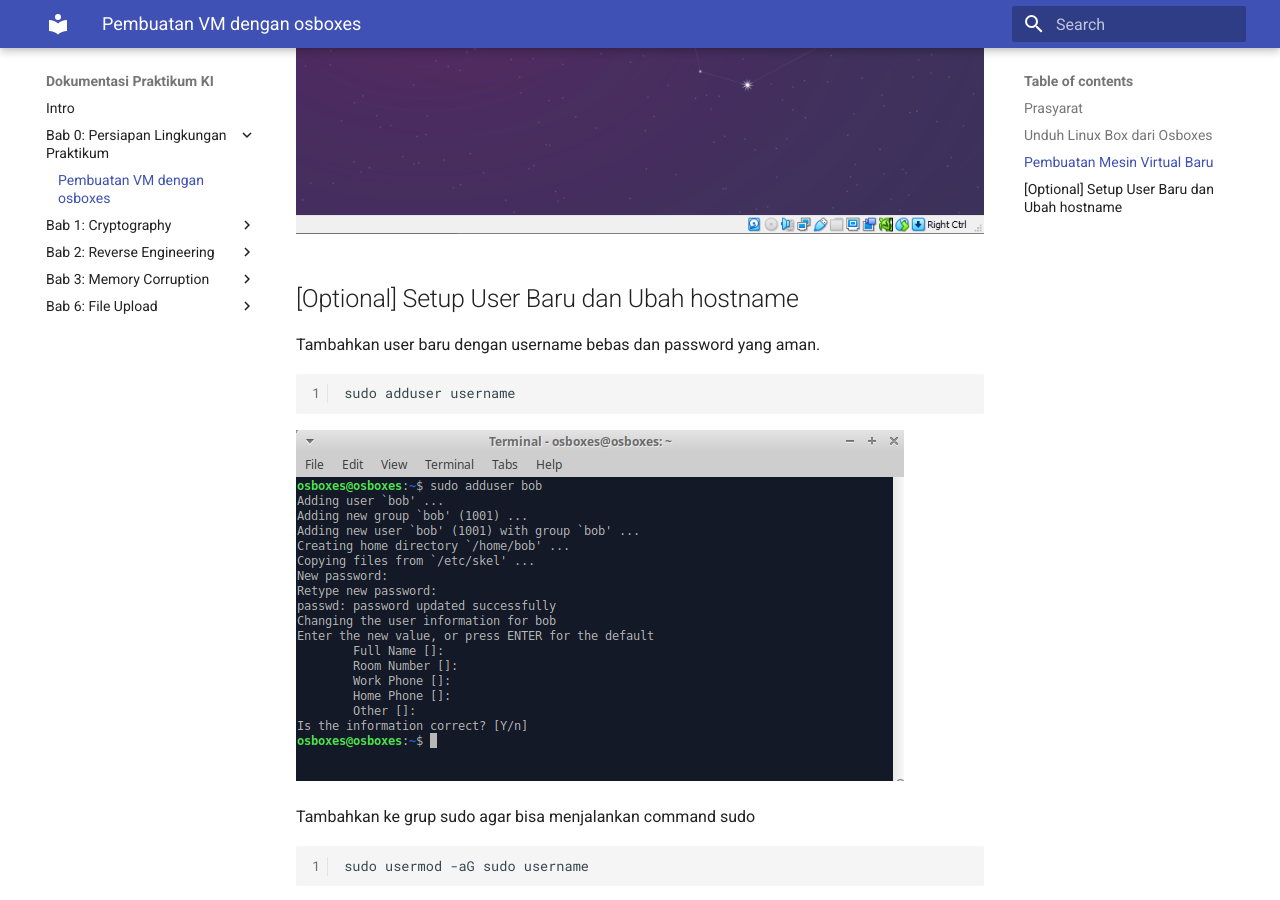
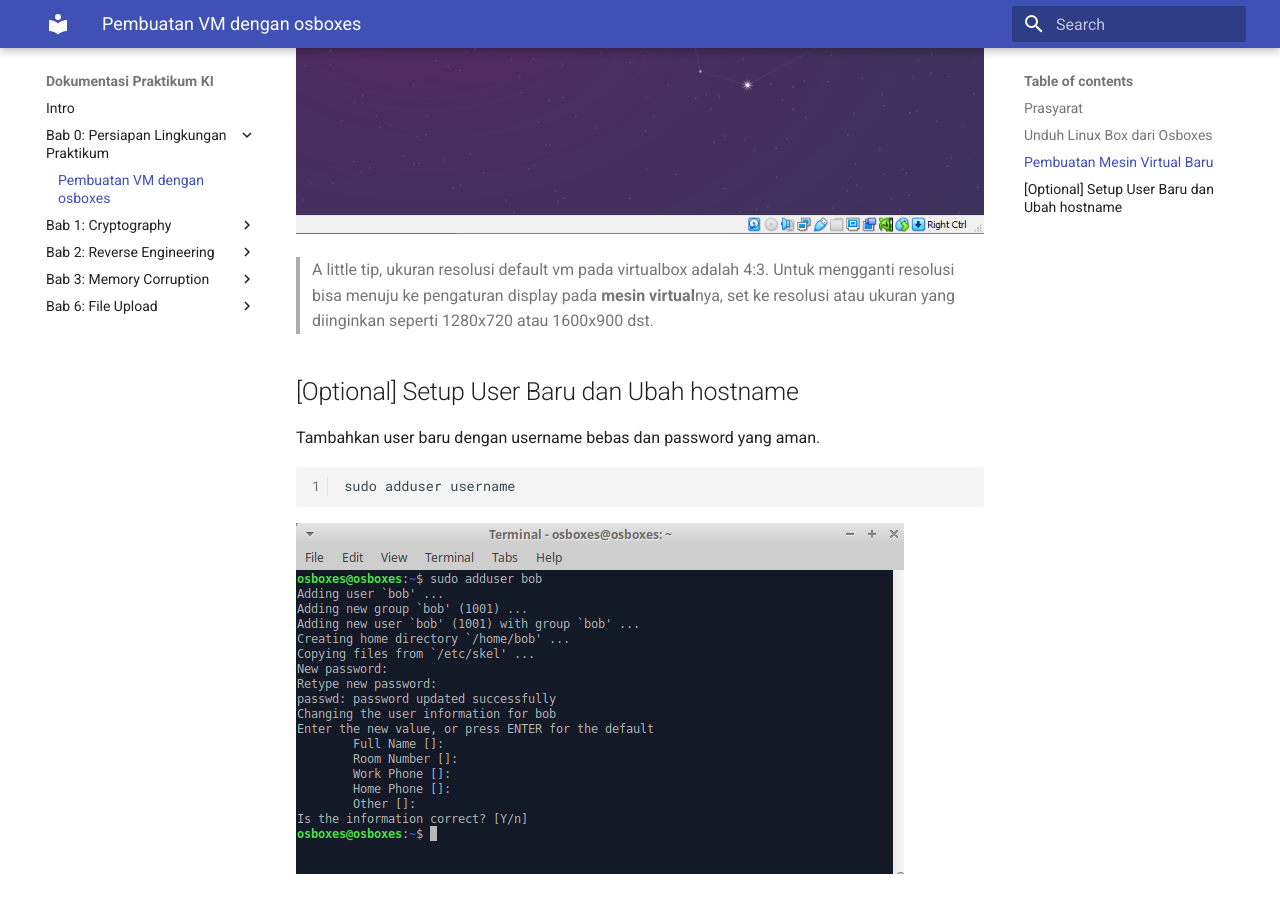
Before and after one commit to porosub/infosec-troubleshooting-docs, an MkDocs documentation site: the page built from docs/bab-0/01-pembuatan-vm-dengan-osboxes.md, in a window 1280 px wide and 900 px high, scrolled down 6109 px. Built offline with MkDocs 1.6.1 and Material for MkDocs 9.7.7, drawn with Linux system fonts in a browser that asks for light colours.

Commit message:
Add a little tips on bab-0

```diff
--- a/docs/bab-0/01-pembuatan-vm-dengan-osboxes.md
+++ b/docs/bab-0/01-pembuatan-vm-dengan-osboxes.md
@@ -57,6 +57,8 @@
 Login menggunakan password default osboxes, yaitu `osboxes.org` dan Mesin Virtual sudah jadi.
 
 ![login-user-osboxes](images/000_11.png)
+
+> A little tip, ukuran resolusi default vm pada virtualbox adalah 4:3. Untuk mengganti resolusi bisa menuju ke pengaturan display pada **mesin virtual**nya, set ke resolusi atau ukuran yang diinginkan seperti 1280x720 atau 1600x900 dst.
 
 ## [Optional] Setup User Baru dan Ubah hostname
 
```
